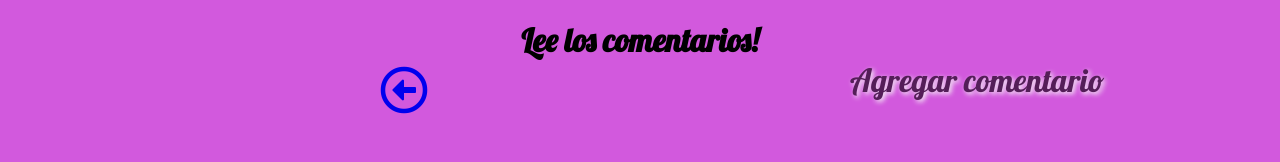
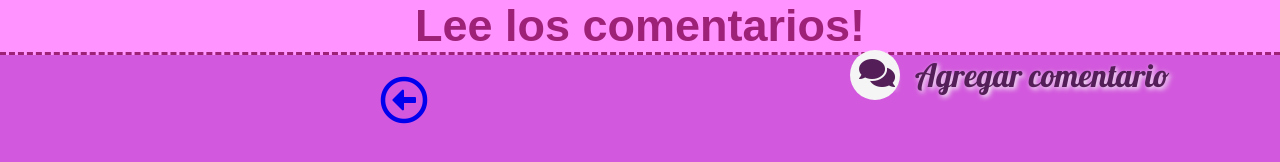
Before and after one commit to JotaNeko/pochinuy, a plain HTML site: page confesion.html in a window 1280 px wide. Drawn offline with Linux system fonts and the light colour scheme; no server answers.

Commit message:
nuevo estilo de h1

```diff
--- a/confesion.html
+++ b/confesion.html
@@ -5,8 +5,14 @@
     <meta http-equiv="X-UA-Compatible" content="IE=edge" />
     <meta name="viewport" content="width=device-width, initial-scale=1.0" />
     <link rel="stylesheet" href="styles/confesion.css" />
-    <meta name="description" content="Comenta acerca de esta confesion dejada por un fan y haz saber tu opinion!">
-  <meta name="keywords" content="LGBTQ+, Artista, interacciones reales, Diverso, Friendly, Gay, comunidad activa">
+    <meta
+      name="description"
+      content="Comenta acerca de esta confesion dejada por un fan y haz saber tu opinion!"
+    />
+    <meta
+      name="keywords"
+      content="LGBTQ+, Artista, interacciones reales, Diverso, Friendly, Gay, comunidad activa"
+    />
     <!-- Fonts ->
       <link rel="preconnect" href="https://fonts.gstatic.com"> -->
     <link
@@ -67,7 +73,12 @@
           <div class="confessionBox"></div>
         </div>
         <div class="col">
-          <p class="confesate-aca" onclick="showModal()">Agregar comentario</p>
+          <div class="confesate-aca" onclick="showModal()">
+            <div class="agregarIcon">
+              <i class="fas fa-comments"></i>
+            </div>
+            <p>Agregar comentario</p>
+          </div>
         </div>
       </div>
     </main>
--- a/styles/confesion.css
+++ b/styles/confesion.css
@@ -13,8 +13,12 @@ body {
 
 h1 {
   text-align: center;
-  margin-bottom: 30px;
-  margin-top: 20px;
+  margin-bottom: 35px;
+  font-family: fantasy;
+  font-size: 45px;
+  background-color: #ff93ff;
+  color: #9d2277;
+  border-bottom: dashed;
 }
 
 .modal {
@@ -27,7 +31,6 @@ h1 {
   display: none;
   flex-direction: column;
 }
-
 
 #confesionForm {
   display: flex;
@@ -108,19 +111,32 @@ h1 {
 
 .goBack {
   position: fixed;
-  bottom: 30px;
+  bottom: 20px;
   left: 10px;
-  font-size: 2rem;
+  font-size: 4.2rem;
 }
 
 .confesate-aca {
   position: fixed;
-  bottom: 30px;
+  display: flex;
+  flex-direction: row;
+  align-items: center;
+  bottom: 40px;
   color: #541e58;
   right: 10px;
   font-size: 2rem;
   text-shadow: 2px 2px 5px rgb(245, 245, 245);
   animation: neon 2s ease-in-out infinite;
+}
+
+.agregarIcon {
+  background-color: whitesmoke;
+  padding: 3px 9px;
+  border-radius: 50%;
+  height: 50px;
+  width: 50px;
+  margin-right: 15px;
+  animation: pulse 1s ease-in-out infinite;
 }
 
 .volver {
@@ -131,7 +147,7 @@ h1 {
   align-self: center;
   margin-top: 20px;
   font-size: 2.2rem;
-  font-family: 'Lobster';
+  font-family: "Lobster";
   color: whitesmoke;
 }
 
@@ -162,7 +178,25 @@ h1 {
   justify-content: space-between;
 }
 
-@media screen and (min-width: 670px) {
+@keyframes pulse {
+  0% {
+    transform: scale(1);
+  }
+  50% {
+    transform: scale(1.3);
+  }
+  100% {
+    transform: scale(1);
+  }
+}
+
+@media screen and (min-width: 550px) {
+  .goBack {
+    font-size: 4rem;
+  }
+}
+
+@media screen and (min-width: 850px) {
   .goBack {
     position: relative;
     left: -10px;
@@ -175,13 +209,9 @@ h1 {
   }
 }
 
-@media screen and (min-width: 800px) {
-  .goBack {
-    position: relative;
-  }
+@media screen and (min-width: 1080px) {
 
   .confesate-aca {
-    position: relative;
     white-space: nowrap;
   }
 }
--- a/styles/confesionario.css
+++ b/styles/confesionario.css
@@ -14,9 +14,13 @@ body {
 }
 
 h1 {
-    text-align: center;
-    margin-bottom: 30px;
-    margin-top: 20px;
+  margin-bottom: 35px;
+  font-family: fantasy;
+  font-size: 50px;
+  background-color: #ff93ff;
+  color: #9d2277;
+  border-bottom: dashed;
+  text-align: center;
 }
 
 .img-blur {
--- a/styles/confesiones.css
+++ b/styles/confesiones.css
@@ -26,7 +26,16 @@ body {
   animation-timing-function: ease-in;
 }
 
-h1,
+h1 {
+  margin-bottom: 35px;
+  font-family: fantasy;
+  font-size: 50px;
+  background-color: #ff93ff;
+  color: #9d2277;
+  border-bottom: dashed;
+  text-align: center;
+}
+
 h2 {
   text-align: center;
   margin-bottom: 20px;
@@ -53,11 +62,10 @@ a {
 
 .goBack {
   position: fixed;
-  bottom: 30px;
+  bottom: 20px;
   left: 10px;
-  font-size: 2rem;
+  font-size: 4.2rem;
 }
-
 
 .conversationIcon {
   background-color: whitesmoke;
@@ -68,12 +76,11 @@ a {
   animation: pulse 1s ease-in-out infinite;
 }
 
-
 .confesate-aca {
   position: fixed;
   display: flex;
   flex-direction: row;
-  bottom: 30px;
+  bottom: 40px;
   height: 50px;
   right: 10px;
   font-size: 2rem;
```
Lines whose indentation alone changed are shown as unchanged.
